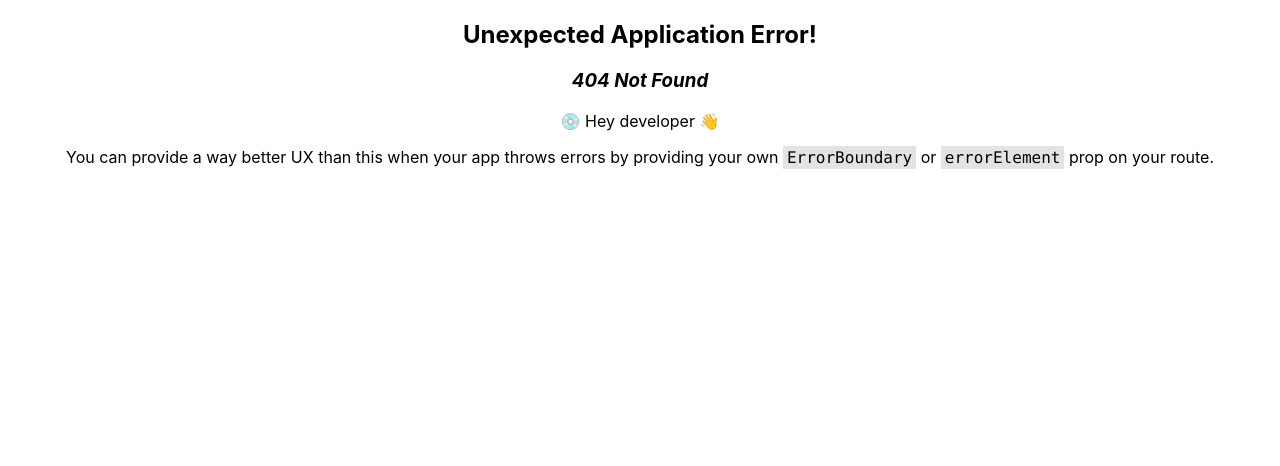
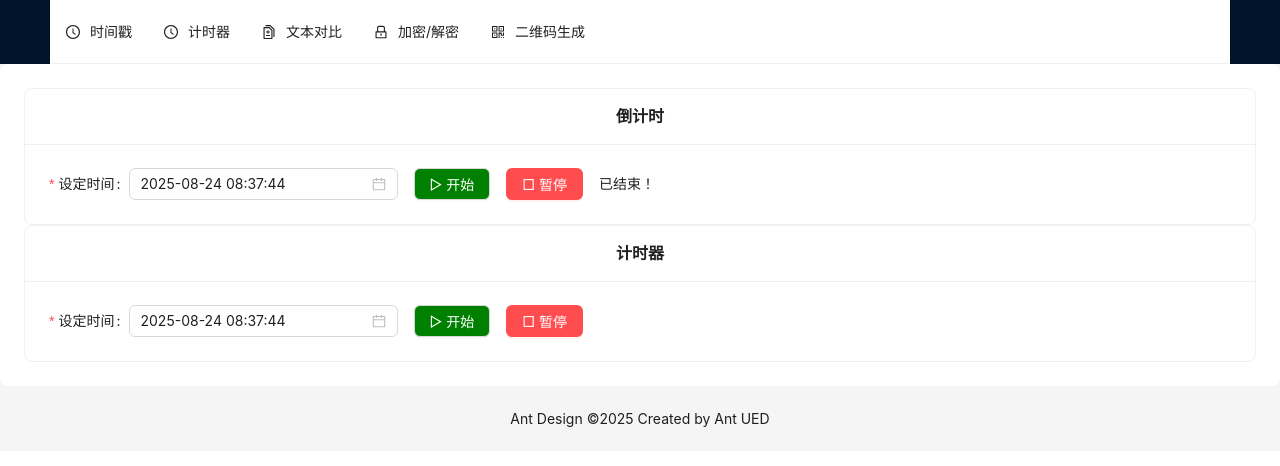
Before and after one commit to vyckey/vyckey.github.io, a React (Create React App) app: page /tools/timer in a window 1280 px wide. Before the commit this address had no page. Shown: the top 466 px of the page. Built offline with nearby package versions, Linux system fonts and the light colour scheme.

Commit message:
add time tools

```diff
--- /dev/null
+++ b/src/components/tools/TextDiffView.tsx
@@ -0,0 +1,7 @@
+import React from 'react';
+
+const TextDiffView = () => {
+  return <></>;
+};
+
+export default TextDiffView;
--- /dev/null
+++ b/src/components/tools/TimerPanel.tsx
@@ -0,0 +1,190 @@
+import { Button, Card, DatePicker, Form } from 'antd';
+import dayjs from 'dayjs';
+import moment from 'moment';
+import React, { useRef, useState } from 'react';
+
+interface DurationTextProps {
+  duration: moment.Duration;
+}
+
+const DurationText: React.FC<DurationTextProps> = ({ duration }) => {
+  return (
+    <div>
+      <span>
+        <span style={{ fontSize: 20 }}>{duration.years()}</span>年{' '}
+      </span>
+      <span>
+        <span style={{ fontSize: 20 }}>{duration.months()}</span>月{' '}
+      </span>
+      <span>
+        <span style={{ fontSize: 20 }}>{duration.days()}</span>日{' '}
+      </span>
+      <span> </span>
+      <span>
+        <span style={{ fontSize: 20 }}>{duration.hours()}</span> 时
+      </span>
+      <span>
+        <span style={{ fontSize: 20 }}>{duration.minutes()}</span> 分{' '}
+      </span>
+      <span>
+        <span style={{ fontSize: 24, color: 'red' }}>{duration.seconds()}</span>{' '}
+        秒
+      </span>
+    </div>
+  );
+};
+
+const CountDownTimer = () => {
+  const [duration, setDuration] = useState<moment.Duration>();
+  const timerRef = useRef<NodeJS.Timer>();
+
+  function countDownTime(endTime: moment.Moment) {
+    if (timerRef.current) {
+      clearInterval(timerRef.current);
+    }
+    timerRef.current = setInterval(() => {
+      const duration = moment.duration(endTime.diff(moment()));
+      if (duration.asMilliseconds() < 0) {
+        setDuration(moment.duration(0));
+        if (timerRef.current) {
+          clearInterval(timerRef.current);
+        }
+      } else {
+        setDuration(duration);
+      }
+    }, 1000);
+  }
+
+  return (
+    <Card title="倒计时">
+      <Form
+        layout="inline"
+        initialValues={{
+          time: dayjs(),
+        }}
+        onFinish={values => {
+          const endTime = moment(values.time.valueOf());
+          countDownTime(endTime);
+          return () => {
+            if (timerRef.current) {
+              clearInterval(timerRef.current);
+            }
+          };
+        }}>
+        <Form.Item name="time" label="设定时间" required={true}>
+          <DatePicker showTime={true} allowClear={false} />
+        </Form.Item>
+        <Form.Item>
+          <Button
+            htmlType="submit"
+            style={{
+              backgroundColor: 'green',
+              color: '#fff',
+            }}>
+            ▷ 开始
+          </Button>
+        </Form.Item>
+        <Form.Item>
+          <Button
+            color="danger"
+            variant="solid"
+            onClick={() => {
+              if (timerRef.current) {
+                clearInterval(timerRef.current);
+              }
+            }}>
+            □ 暂停
+          </Button>
+        </Form.Item>
+        <Form.Item>
+          {!duration || duration.asMilliseconds() <= 0 ? (
+            '已结束！'
+          ) : (
+            <DurationText duration={duration} />
+          )}
+        </Form.Item>
+      </Form>
+    </Card>
+  );
+};
+
+const CountTimer = () => {
+  const [duration, setDuration] = useState<moment.Duration>();
+  const timerRef = useRef<NodeJS.Timer>();
+
+  function countTime(startTime: moment.Moment) {
+    if (timerRef.current) {
+      clearInterval(timerRef.current);
+    }
+    timerRef.current = setInterval(() => {
+      const duration = moment.duration(moment().diff(startTime));
+      if (duration.asMilliseconds() < 0) {
+        setDuration(moment.duration(0));
+        if (timerRef.current) {
+          clearInterval(timerRef.current);
+        }
+      } else {
+        setDuration(duration);
+      }
+    }, 1000);
+  }
+
+  return (
+    <Card title="计时器">
+      <Form
+        layout="inline"
+        initialValues={{
+          time: dayjs(),
+        }}
+        onFinish={values => {
+          const startTime = moment(values.time.valueOf());
+          countTime(startTime);
+          return () => {
+            if (timerRef.current) {
+              clearInterval(timerRef.current);
+            }
+          };
+        }}>
+        <Form.Item name="time" label="设定时间" required={true}>
+          <DatePicker showTime={true} allowClear={false} />
+        </Form.Item>
+        <Form.Item>
+          <Button
+            htmlType="submit"
+            style={{
+              backgroundColor: 'green',
+              color: '#fff',
+            }}>
+            ▷ 开始
+          </Button>
+        </Form.Item>
+        <Form.Item>
+          <Button
+            color="danger"
+            variant="solid"
+            onClick={() => {
+              if (timerRef.current) {
+                clearInterval(timerRef.current);
+              }
+            }}>
+            □ 暂停
+          </Button>
+        </Form.Item>
+        <Form.Item>
+          {duration && <DurationText duration={duration} />}
+        </Form.Item>
+      </Form>
+    </Card>
+  );
+};
+
+const TimerPanel = () => {
+  return (
+    <>
+      <CountDownTimer />
+      <CountTimer />
+    </>
+  );
+};
+
+export default TimerPanel;
--- a/src/components/tools/Timestamp.tsx
+++ b/src/components/tools/Timestamp.tsx
@@ -81,6 +81,16 @@ interface DateConvertFormData {
 const TimeConverter: React.FC = () => {
   const [dateValue, setDateValue] = useState('');
   const [timeValue, setTimeValue] = useState<number | null>(null);
+  const timeOptions = [
+    {
+      value: 'millis',
+      label: '毫秒(ms)',
+    },
+    {
+      value: 'second',
+      label: '秒(s)',
+    },
+  ];
 
   function convertTimeToDate(data: TimeConvertFormData) {
     const ts = data.type === 'millis' ? data.timestamp : data.timestamp * 1000;
@@ -122,18 +132,7 @@ const TimeConverter: React.FC = () => {
             <InputNumber style={{ width: 150 }} />
           </Form.Item>
           <Form.Item name="type" required={true}>
-            <Select
-              options={[
-                {
-                  value: 'millis',
-                  label: '毫秒(s)',
-                },
-                {
-                  value: 'second',
-                  label: '秒(s)',
-                },
-              ]}
-            />
+            <Select options={timeOptions} />
           </Form.Item>
           <Form.Item name="timezone" required={true}>
             <Select
@@ -176,18 +175,7 @@ const TimeConverter: React.FC = () => {
             <Input style={{ width: 180 }} />
           </Form.Item>
           <Form.Item name="type" required={true}>
-            <Select
-              options={[
-                {
-                  value: 'millis',
-                  label: '毫秒(s)',
-                },
-                {
-                  value: 'second',
-                  label: '秒(s)',
-                },
-              ]}
-            />
+            <Select options={timeOptions} />
           </Form.Item>
           <Form.Item name="timezone" required={true}>
             <Select
--- a/src/pages/ToolsLayout.tsx
+++ b/src/pages/ToolsLayout.tsx
@@ -1,6 +1,7 @@
 import React from 'react';
 import {
   ClockCircleOutlined,
+  DiffOutlined,
   LockOutlined,
   QrcodeOutlined,
 } from '@ant-design/icons';
@@ -17,6 +18,16 @@ const topItems: MenuItem[] = [
     key: 'timestamp',
     label: '时间戳',
     icon: <ClockCircleOutlined />,
+  },
+  {
+    key: 'timer',
+    label: '计时器',
+    icon: <ClockCircleOutlined />,
+  },
+  {
+    key: 'textdiff',
+    label: '文本对比',
+    icon: <DiffOutlined />,
   },
   {
     key: 'encryption',
```
Also changed, not shown: src/router/Router.tsx (+10 -0 lines).
